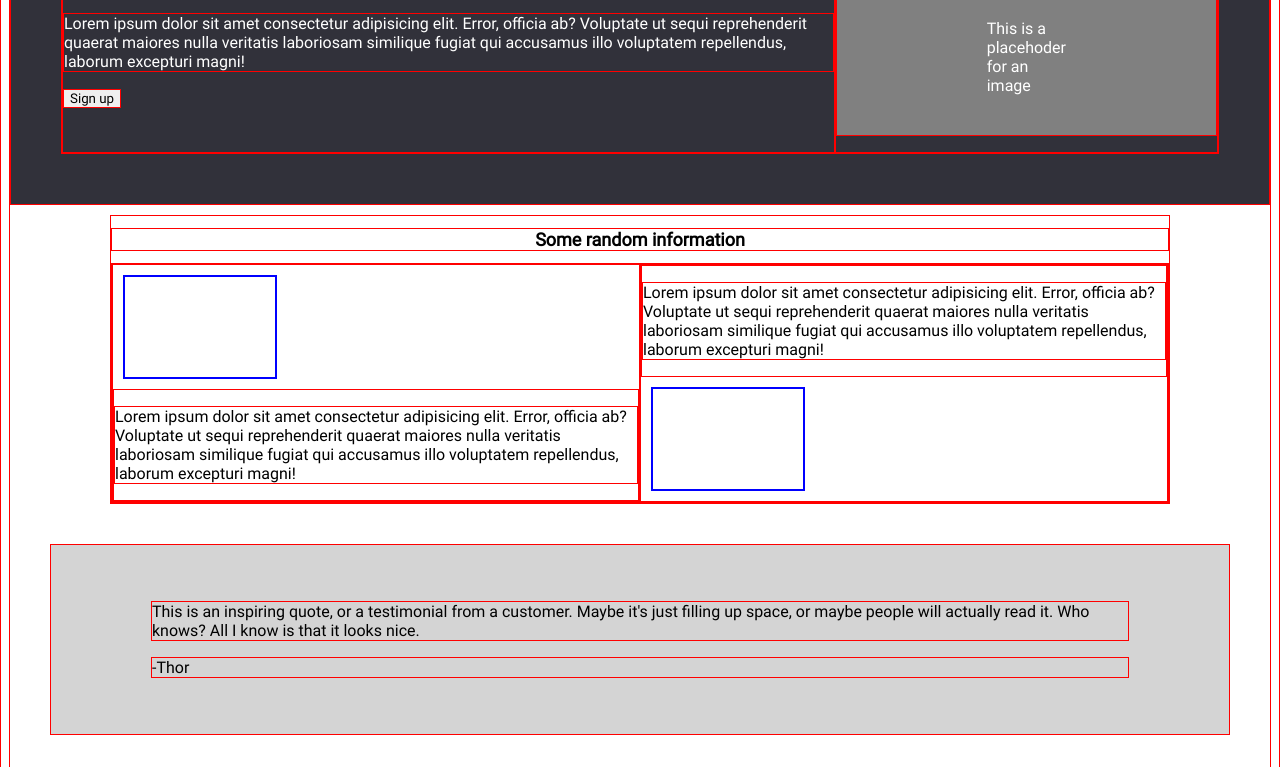
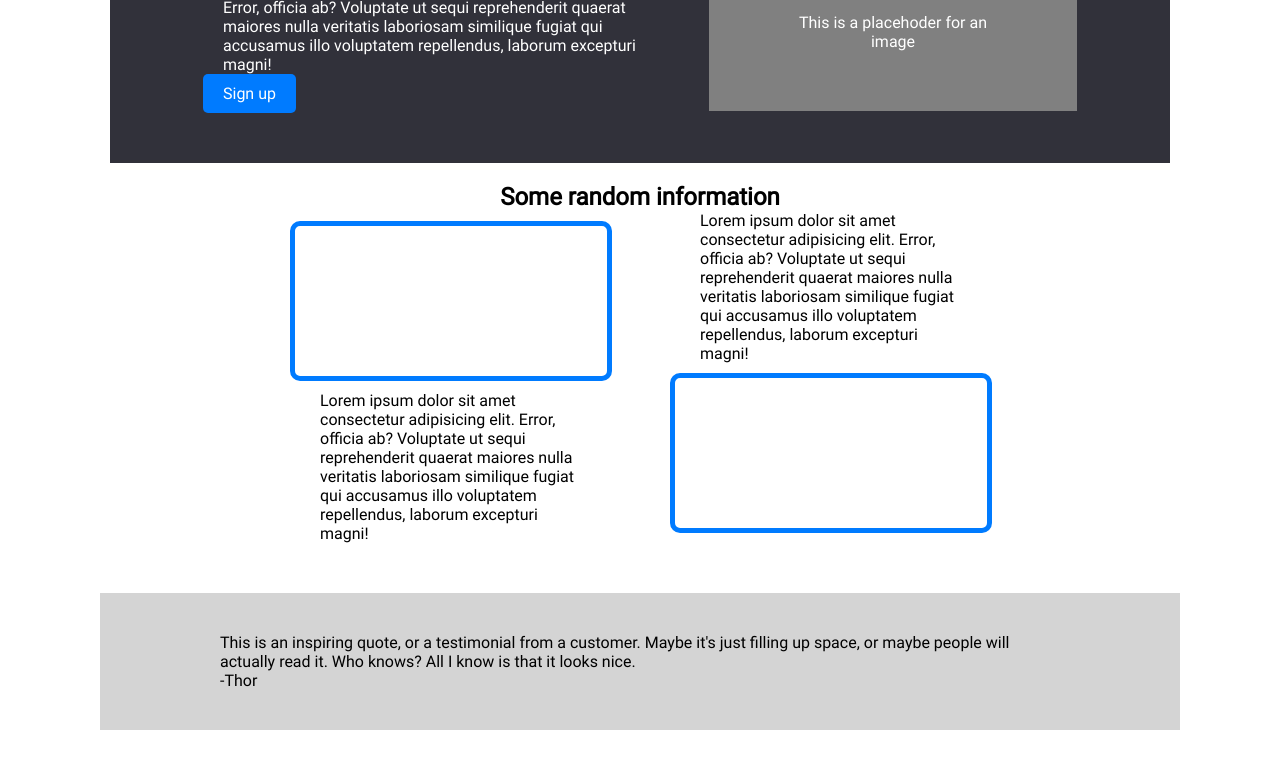
Before and after one commit to Ricci91/PROG2053---Oblig-1--Richard-Froyland, a plain HTML site: page index.html in a window 1280 px wide. Shown: the part 193-960 px from the top of the page. Drawn offline with Linux system fonts and the light colour scheme.

Commit message:
better html and css

```diff
--- a/index.html
+++ b/index.html
@@ -9,9 +9,9 @@
 </head>
 
 <body>
-    <div id="box1">
+    <div id="headerbox">
         <div id="header">
-            <h1>Header Logo</h1>
+            <h3>Header Logo</h3>
             <ul id="menu">
                 <li>Header link one</li>
                 <li>Header link two</li>
@@ -21,7 +21,7 @@
 
         <div id="banner">
             <div id="left-window">
-                <h1>This website is awesome</h1>
+                <h1 id="awesome">This website is awesome</h1>
                 <p>Lorem ipsum dolor sit amet consectetur adipisicing elit. Error,
                     officia ab? Voluptate ut sequi reprehenderit quaerat maiores nulla
                     veritatis laboriosam similique fugiat qui accusamus illo voluptatem
@@ -37,9 +37,9 @@
 
     </div>
 
-    <div id="box2">
-        <h1>Some random information</h1>
-        <div id="flex2">
+    <div id="contentbox">
+        <h2>Some random information</h2>
+        <div id="contentflex">
             <div class="side-by-side">
                 <div class="blue-border">
                 </div>
@@ -67,7 +67,7 @@
 
     </div>
 
-    <div id="box3">
+    <div id="quotebox">
         <p>This is an inspiring quote, or a testimonial from a customer.
             Maybe it's just filling up space, or maybe people will actually
             read it. Who knows? All I know is that it looks nice.
@@ -78,7 +78,7 @@
 
     </div>
 
-    <div id="box4">
+    <div id="actionbox">
         <div>
             <p>Call to action! It's time!</p>
             <p>Lorem ipsum dolor sit amet consectetur adipisicing elit.</p>
--- a/styles.css
+++ b/styles.css
@@ -5,72 +5,110 @@
 
 * {
     font-family: RobotoRegular, sans;
-    border: 1px red solid;
+    /* border: 1px red solid; */
+    max-width: 1200px;
+    margin: 0 auto;
+    padding: 0 20px;
+
 }
 
-#box1 {
+#headerbox {
     color: white;
     background-color: rgb(49, 49, 58);
+    margin: 20px 50px;
+
 }
-
-#box, h1 {
+#headerbox h3 {
     text-align: center;
-    font-size: 18px;
+    padding: 20px 40px;
 }
 
 #menu {
     display: flex;
-    justify-content: space-around;
+    justify-content: center;
+    font-size: 10px;
+    gap: 10px;
+}
+
+ #menu li {
+    list-style-type: none;
+    margin: 0;
+    padding: 0 10px;
 }
 
 #banner {
     display: flex;
-    margin: 50px;
+    justify-content: space-between;
+    align-items: center;
+    padding: 50px;
+}
+
+#left-window {
+    max-width: 50%;
+}
+
+#awesome {
+    font-size: 25px;
+    font-weight: bold;
+}
+
+#right-window {
+    max-width: 40%;
 }
 
 #placeholder {
     background-color: gray;
-    padding: 40px 150px;
-    display: flex;
-    justify-content: center;
-    align-items: center;
+    padding: 60px 80px;;
+    text-align: center;
 }
 
-li {
-    list-style-type: none;
+/* li {
+
+} */
+
+#contentbox h2 {
+    text-align: center;
+
 }
 
-#box2 {
-    margin: 10px 100px;
+#contentbox {
+    max-width: 800px;
+    margin-bottom: 50px;
 }
 
-#flex2 {
+#contentflex {
     display: flex;
-    justify-content: center;
+    justify-content: space-between;
     align-items: center;
+    margin-bottom: 30px;
 }
 
 .blue-border {
-    border: 2px solid blue;
-    width: 150px;
-    height: 100px;
+    border: 5px solid #007bff;
+    width: 80%;
+    height: 150px;
     margin: 10px;
+    border-radius: 10px;
 }
 
-#box3 {
+#quotebox {
     background-color: rgb(212, 212, 212);
     margin: 40px;
     padding: 40px 100px;
     text-shadow: gray;
 }
 
-#box4 {
+#actionbox {
     color: white;
-    background-color: blue;
+    background-color: #007bff;
     margin: 20px 200px;
     padding: 20px 40px;
     display: flex;
     align-items: center;
+}
+
+#actionbox button {
+    border: 1px white solid;
 }
 
 .copyright {
@@ -80,3 +118,17 @@ li {
     text-align: center;
     padding: 15px;
 }
+
+button {
+    background-color: #007bff; /* Bootstrap-like blue */
+    border: none;
+    padding: 10px 20px;
+    color: white;
+    font-size: 16px;
+    border-radius: 5px;
+    cursor: pointer;
+}
+
+button:hover {
+    background-color: #0056b3;
+}
```
